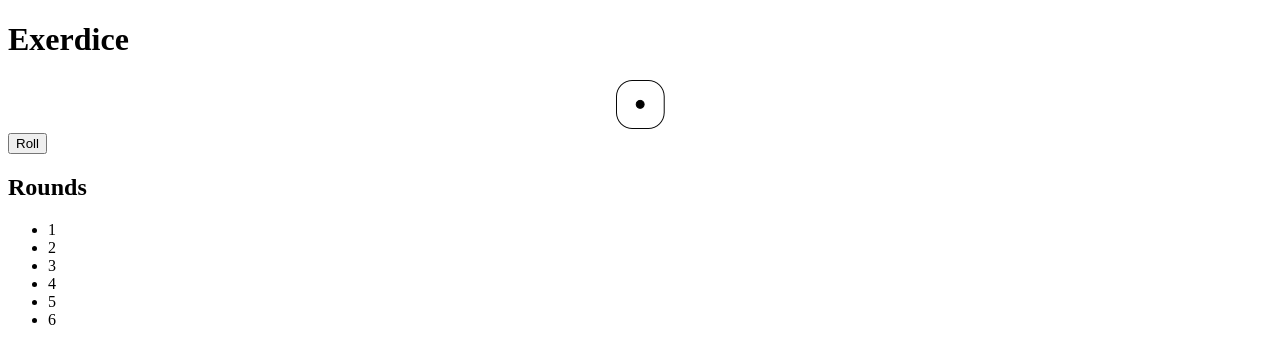
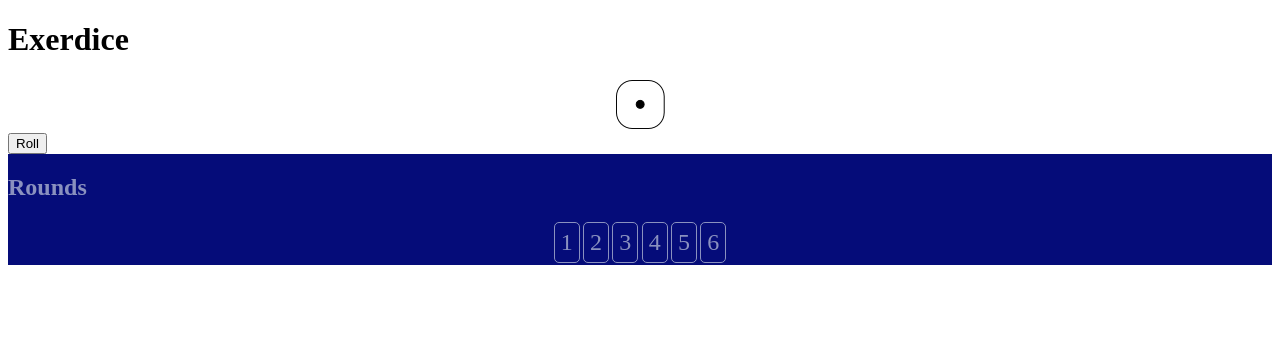
Before and after one commit to rtviner/exerdice-ng, an Angular app: page /game in a window 1280 px wide. Shown: the top 364 px of the page. Built offline with nearby package versions, Linux system fonts and the light colour scheme.

Commit message:
add styles and logic for highlighting completed/current rounds

```diff
--- a/src/app/rounds/rounds.component.css
+++ b/src/app/rounds/rounds.component.css
@@ -0,0 +1,42 @@
+div.rounds-info {
+  grid-column-start: 2;
+  color: #8a91bf;
+  background-color: #050c79;
+  min-width: 174px;
+  display: flex;
+  flex-direction: column;
+  justify-content: center;
+}
+
+ul.round-num-boxes {
+  display: inline-flex;
+  list-style-type: none;
+  margin: 0 auto;
+  padding: 0;
+}
+li.round-num {
+  border: 1.5px solid #8a91bf;
+  border-radius: 5px;
+  padding: .25em;
+  margin: .07em;
+  font-size: 1.5em;
+}
+
+li.current-round {
+  color: #fff;
+  border: 1.5px solid #fff;
+  font-weight: bold;
+  border-radius: 5px;
+  padding: .25em;
+  margin: .07em;
+}
+
+ul.rounds {
+list-style-type: decimal;
+margin: 0 auto;
+padding-top: .5em;
+line-height: 1.45em;
+text-align: left;
+padding-left: 1.5em;
+font-size: 1em;
+}
--- a/src/app/rounds/rounds.component.html
+++ b/src/app/rounds/rounds.component.html
@@ -1,10 +1,13 @@
 
-<div>
+<div class="rounds-info">
   <h2>Rounds</h2>
-  <!-- show the boxes with round number in it and highlight as each round is completed -->
-  <!-- roundService.totalRounds is not iterable use a pipe called range to transform into an array-->
+
   <ul class="round-num-boxes">
-    <li *ngFor="let num of roundService.totalRounds | range">
+    <li
+      *ngFor="let num of roundService.totalRounds | range"
+      class="round-num"
+      [class.current-round]="isCurrentRound(num)"
+    >
       {{ num }}
     </li>
   </ul>
--- a/src/app/rounds/rounds.component.ts
+++ b/src/app/rounds/rounds.component.ts
@@ -9,9 +9,6 @@ import { RoundService } from '../round.service';
 })
 export class RoundsComponent implements OnInit {
   @Input() rounds: string[];
-  //also need to display the boxes with the numOfRounds and active round
-  // @Input() numOfRounds: number;
-
 
   constructor(public roundService: RoundService) { }
 
@@ -19,4 +16,9 @@ export class RoundsComponent implements OnInit {
 
   }
 
+  isCurrentRound(roundNum: number){
+    return roundNum <= this.roundService.rounds.length;
+  };
+
+
 }
```
